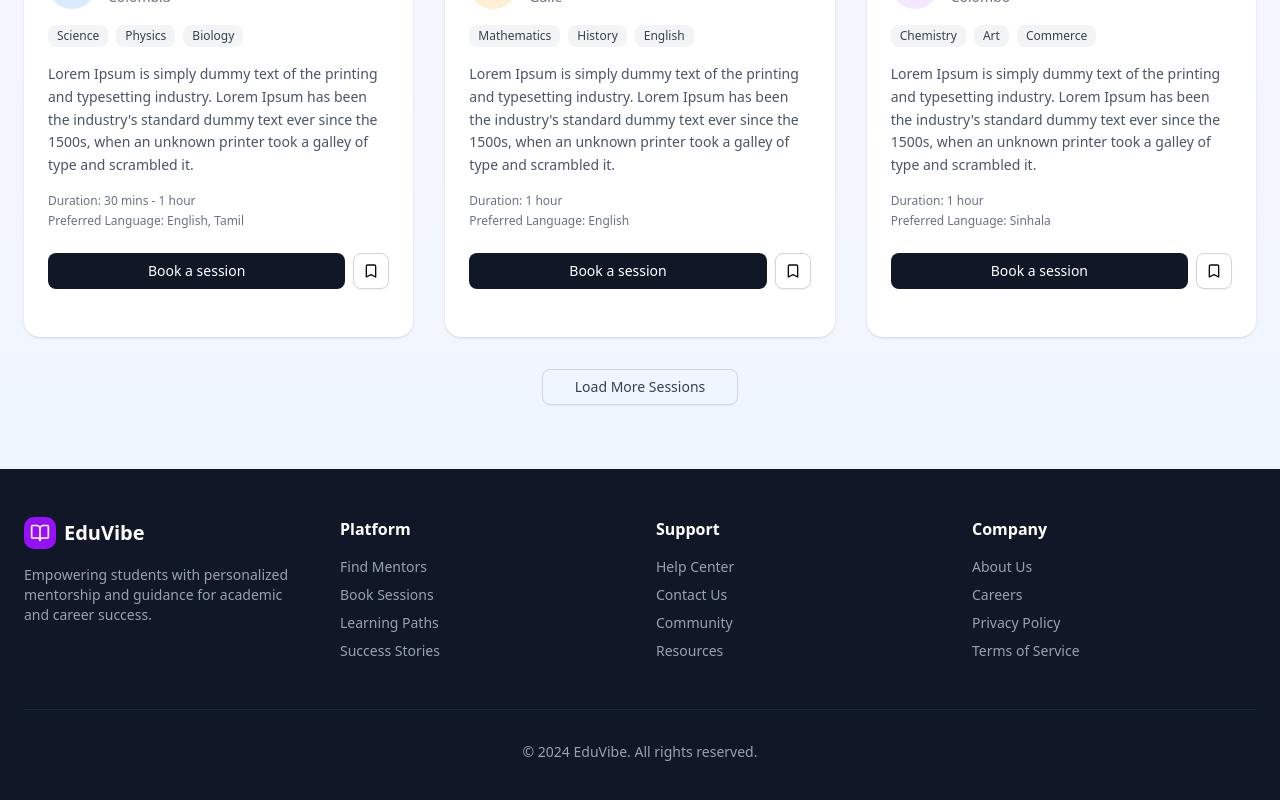
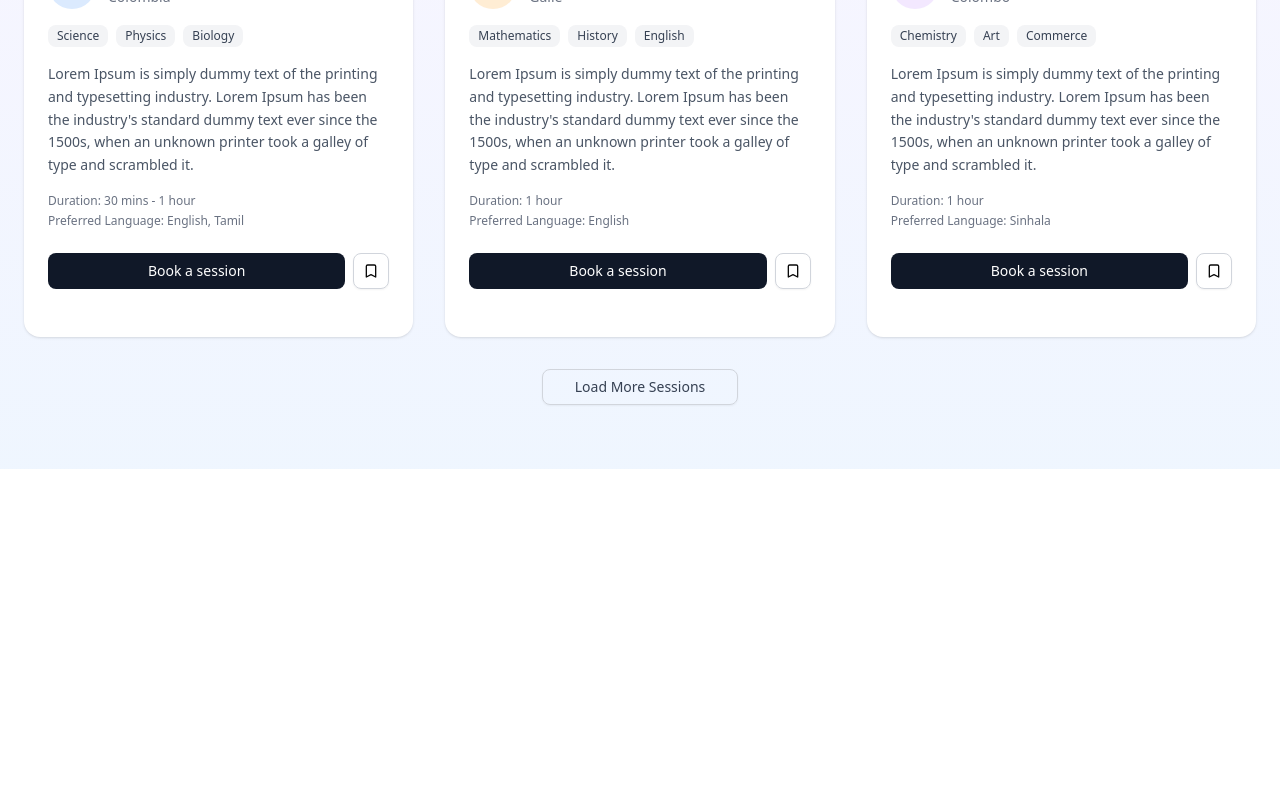
Before and after one commit to VibeFlow-AI/Team-6, a Next.js app: page / in a window 1280 px wide. Shown: the part 1866-2666 px from the top of the page. After the commit the page ends 2335 px from the top, so only its background shows below. Built offline with nearby package versions, Linux system fonts and the light colour scheme.

Commit message:
refactor: comment out footer section for future adjustments

```diff
--- a/app/page.tsx
+++ b/app/page.tsx
@@ -288,7 +288,7 @@ export default function Home() {
       </section>
 
       {/* Footer */}
-      <footer className="bg-gray-900 text-white px-4 lg:px-6 py-12">
+      {/* <footer className="bg-gray-900 text-white px-4 lg:px-6 py-12">
         <div className="container mx-auto">
           <div className="grid md:grid-cols-4 gap-8">
             <div className="space-y-4">
@@ -386,7 +386,7 @@ export default function Home() {
             <p>&copy; 2024 EduVibe. All rights reserved.</p>
           </div>
         </div>
-      </footer>
+      </footer> */}
       {isActiveGetStarted && (<RoleSelectionModal setIsActiveGetStarted={setIsActiveGetStarted} isActiveGetStarted={isActiveGetStarted} />)}
     </div>
   )
```
